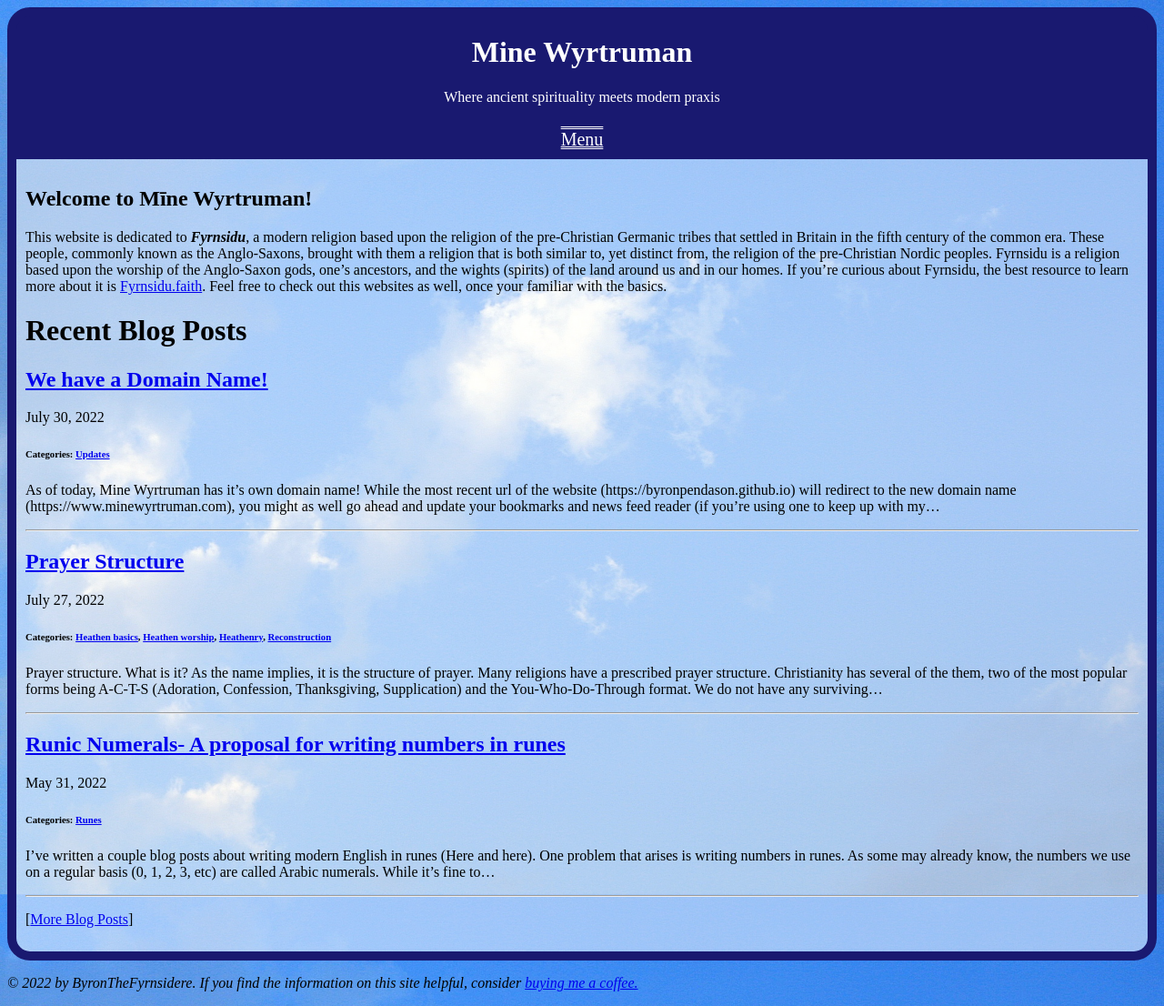
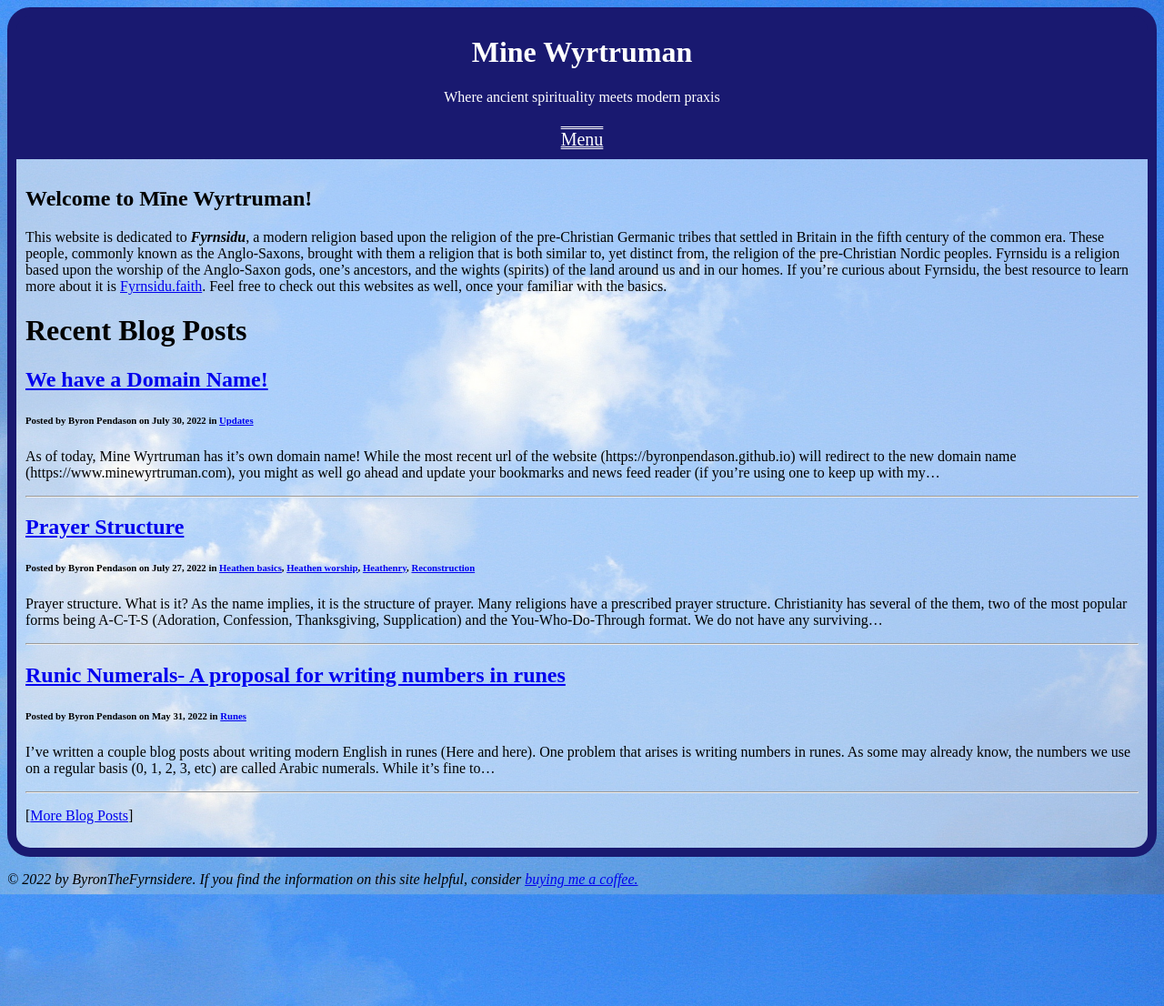
Before and after one commit to byronpendason/byronpendason.github.io, a Jekyll site: the page built from index.md, in a window 1280 px wide. Shown: the whole page at 91% size. Built offline with Jekyll 4.4.1, drawn with Linux system fonts in a browser that asks for light colours; our own code applies the rules of GitHub Pages for plain Markdown files; comment, search, counter and statistics services are not loaded.

Commit message:
Update index.md

```diff
--- a/index.md
+++ b/index.md
@@ -24,9 +24,7 @@
 
 ## [{{ post.title }}]({{ post.url }})
 
-{{ post.date | date: "%B %-d, %Y"}}
-
-<h6>Categories: {% for category in post.categories %}<a href="/site_index#{{ category | slugify}}">{{ category | capitalize }}</a>{% unless forloop.last %}, {% endunless %}{% endfor %}</h6>
+<h6>Posted {% if post.author %}by {{ post.author }}{% endif %}{% if post.date %} on {{ post.date | date: "%B %-d, %Y"}}{% endif %}{% if post.categories %} in {% for category in post.categories %}<a href="/site_index#{{ category | slugify}}">{{ category | capitalize }}</a>{% unless forloop.last %}, {% endunless %}{% endfor %}{% endif %}</h6>
 
 {{ post.excerpt | strip_html | strip_newlines | truncatewords: 50 }}
 
```
